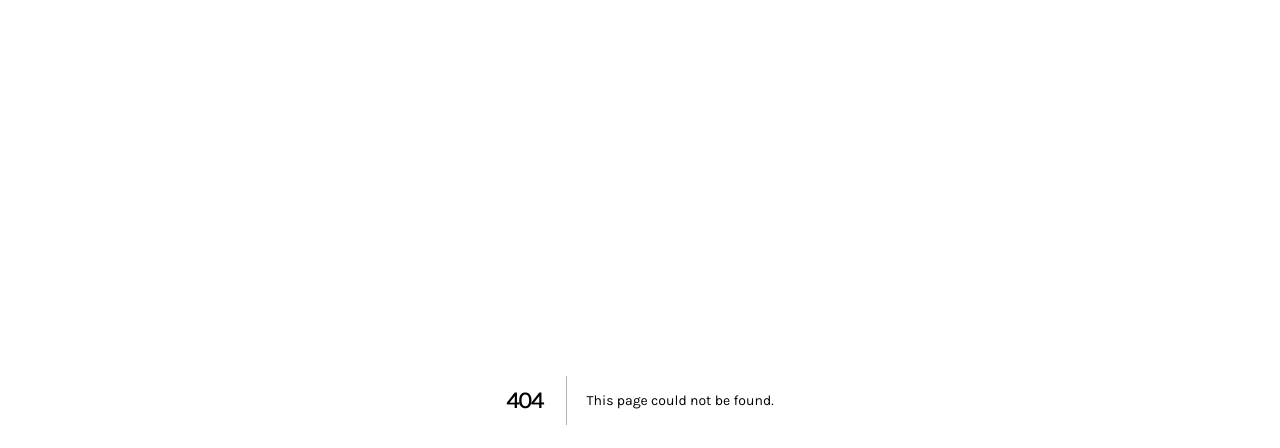
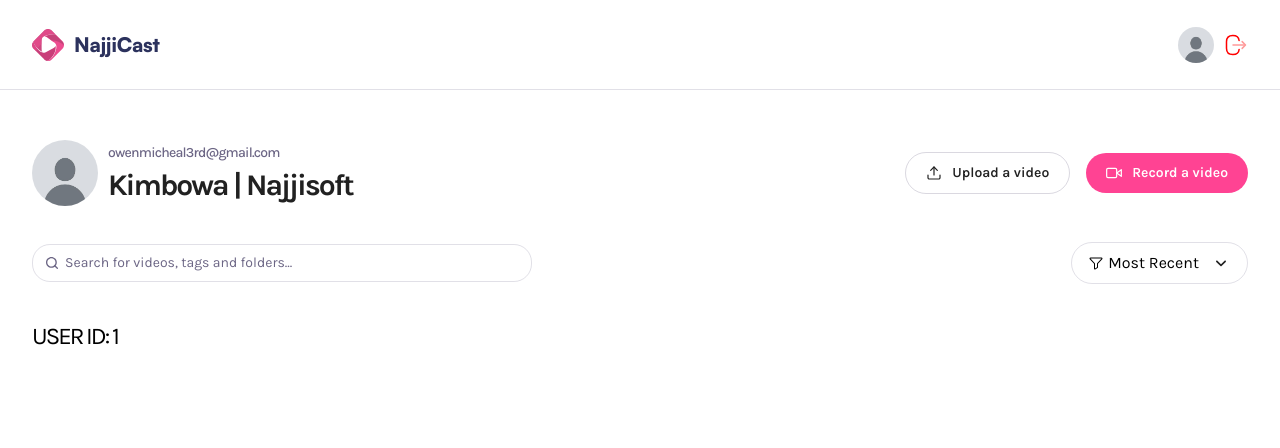
Before and after one commit to owenmicheal/screen-recording, a Next.js app: page /profile/1 in a window 1280 px wide. Before the commit this address had no page. Shown: the top 448 px of the page. Built offline with nearby package versions, Linux system fonts and the light colour scheme.

Commit message:
implements drop down, dynamic route and header fix

```diff
--- /dev/null
+++ b/app/(root)/profile/[id]/page.tsx
@@ -0,0 +1,17 @@
+import Header from "@/components/Header";
+
+const page = async ({ params }: ParamsWithSearch) => {
+  const { id } = await params;
+  return (
+    <div className="wrapper page">
+      <Header
+        subHeader="owenmicheal3rd@gmail.com"
+        title="Kimbowa | Najjisoft"
+        userImg="/assets/images/dummy.jpg"
+      />
+      <h1 className="text-2xl font-karla">USER ID: {id}</h1>
+    </div>
+  );
+};
+
+export default page;
--- /dev/null
+++ b/app/(root)/profile/page.tsx
@@ -0,0 +1,5 @@
+const Profile = () => {
+  return <div>Profile</div>;
+};
+
+export default Profile;
--- /dev/null
+++ b/components/DropdownList.tsx
@@ -0,0 +1,42 @@
+"use client";
+
+import Image from "next/image";
+import { useState } from "react";
+
+const DropdownList = () => {
+  const [isOpen, setIsOpen] = useState(false);
+  return (
+    <div className="relative">
+      <div className="cursor-pointer" onClick={() => setIsOpen(!isOpen)}>
+        <div className="filter-trigger">
+          <figure>
+            <Image
+              src="/assets/icons/funnel.svg"
+              alt="menu"
+              width={16}
+              height={16}
+            />
+            Most Recent
+          </figure>
+          <Image
+            src="/assets/icons/arrow-down.svg"
+            alt="arrow-down"
+            width={20}
+            height={20}
+          />
+        </div>
+        {isOpen && (
+          <ul className="dropdown">
+            {["Most Recent", "Most Popular", "Most Liked"].map((option) => (
+              <li key={option} className="list-item">
+                {option}
+              </li>
+            ))}
+          </ul>
+        )}
+      </div>
+    </div>
+  );
+};
+
+export default DropdownList;
--- a/components/Header.tsx
+++ b/components/Header.tsx
@@ -1,6 +1,7 @@
 import { ICONS } from "@/constants";
 import Image from "next/image";
 import Link from "next/link";
+import DropdownList from "./DropdownList";
 
 const Header = ({ subHeader, title, userImg }: SharedHeaderProps) => {
   return (
@@ -9,7 +10,7 @@ const Header = ({ subHeader, title, userImg }: SharedHeaderProps) => {
         <div className="details">
           {userImg && (
             <Image
-              src={userImg || "/assets/images/dummy.jpg"}
+              src={userImg}
               alt="User Icon"
               width={66}
               height={66}
@@ -62,6 +63,7 @@ const Header = ({ subHeader, title, userImg }: SharedHeaderProps) => {
         </div>
 
         {/* <DropdownList /> */}
+        <DropdownList />
       </section>
     </header>
   );
--- a/components/navigation/Navbar.tsx
+++ b/components/navigation/Navbar.tsx
@@ -1,10 +1,13 @@
+"use client";
+
 import Image from "next/image";
 import Link from "next/link";
-import React from "react";
+import { useRouter } from "next/navigation";
 
 const user = {};
 
 const NavBar = () => {
+  const router = useRouter();
   return (
     <header className="navbar">
       <nav>
@@ -20,7 +23,7 @@ const NavBar = () => {
 
         {user && (
           <figure>
-            <button>
+            <button onClick={() => router.push("/profile/333")}>
               <Image
                 src="/assets/images/dummy.jpg"
                 alt="User Icon"
```
Also changed, not shown: public/assets/icons/funnel.svg (added).
